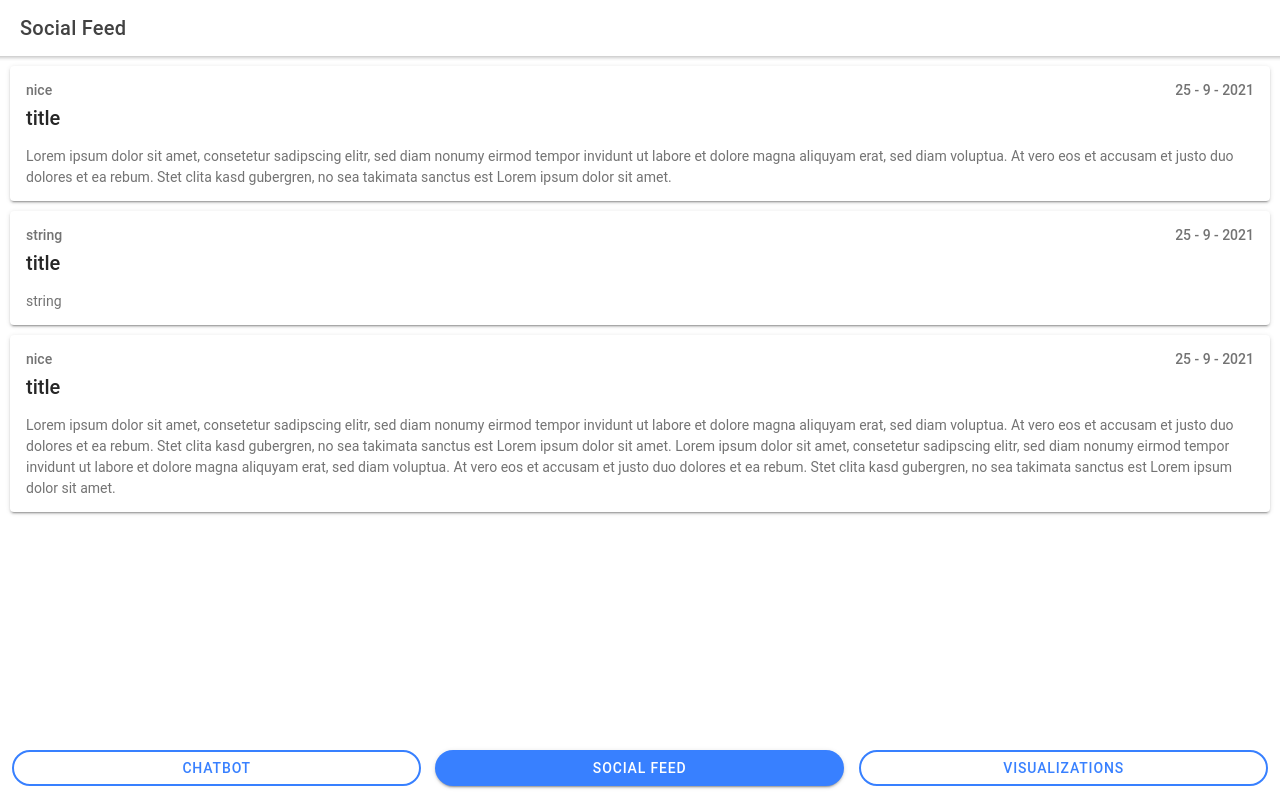
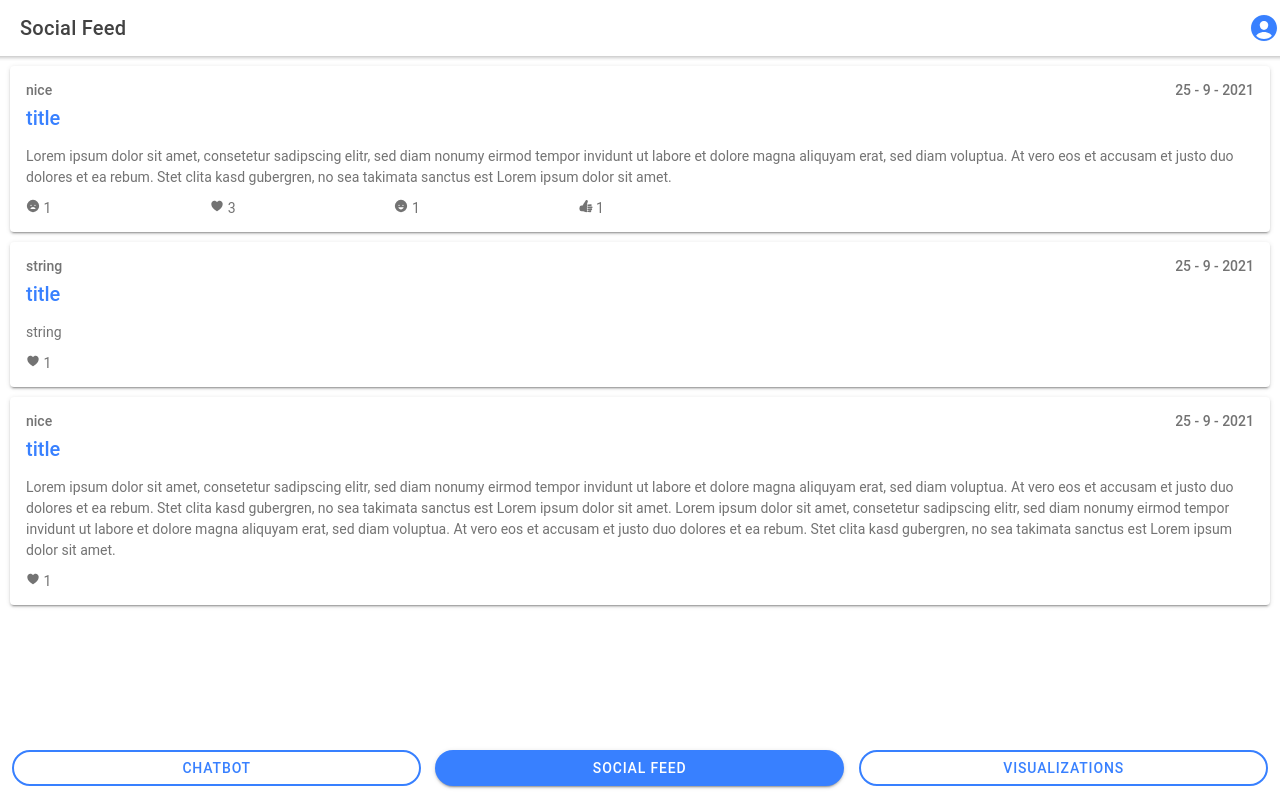
Before and after one commit to ognacy/roche-challenge-frontend, a React (Create React App) app: page /social-feed in a window 1280 px wide. Built offline with nearby package versions, Linux system fonts and the light colour scheme.

Commit message:
add styling and improve social feed component

```diff
--- a/package.json
+++ b/package.json
@@ -8,6 +8,7 @@
     "@testing-library/jest-dom": "^5.14.1",
     "@testing-library/react": "^11.2.7",
     "@testing-library/user-event": "^12.8.3",
+    "ionicons": "^5.5.3",
     "react": "^17.0.2",
     "react-dom": "^17.0.2",
     "react-router-dom": "^5.3.0",
--- a/src/App.css
+++ b/src/App.css
@@ -8,7 +8,7 @@
 .mainPage .ionGrid {
   display: flex;
   flex-direction: column;
-  margin: 50% 0;
+  margin-top: 50%;
   vertical-align: middle !important;
 }
 
@@ -18,6 +18,10 @@
 
 .socialFeed .alignRight {
   text-align: right;
+}
+
+.socialFeed .icon {
+  width: 50px;
 }
 
 .removePadding {
@@ -40,3 +44,8 @@
     background: plum;
     color: #fff;
 }
+
+.reactionWidth {
+  width: 60%;
+  margin-top: 10px;
+}
--- a/src/Components/SocialFeed.js
+++ b/src/Components/SocialFeed.js
@@ -12,14 +12,16 @@ import {
   IonCardContent,
   IonGrid,
   IonRow,
-  IonCol
+  IonCol,
+  IonIcon
 } from "@ionic/react";
+import {thumbsUp, heart, happy, sad, personCircle} from "ionicons/icons";
 
 const Home = () => {
   const blog = [
     {
       stories: {
-        timestamp: "2021-09-25T09:34:05.996Z",
+        timestamp: new Date("2021-09-25T09:34:05.996Z"),
         author_id: "lol123",
         author_display_name: "nice",
         title: "title",
@@ -30,12 +32,37 @@ const Home = () => {
             reaction_user_id: "string",
             reaction_display_name: "string",
           },
+          {
+            reaction_type: "hug",
+            reaction_user_id: "string",
+            reaction_display_name: "string",
+          },
+          {
+            reaction_type: "smile",
+            reaction_user_id: "string",
+            reaction_display_name: "string",
+          },
+          {
+            reaction_type: "hug",
+            reaction_user_id: "string",
+            reaction_display_name: "string",
+          },
+          {
+            reaction_type: "cry",
+            reaction_user_id: "string",
+            reaction_display_name: "string",
+          },
+          {
+            reaction_type: "thumbs up",
+            reaction_user_id: "string",
+            reaction_display_name: "string",
+          },
         ],
       },
     },
     {
       stories: {
-        timestamp: "2021-09-25T09:34:05.996Z",
+        timestamp: new Date("2021-09-25T09:34:05.996Z"),
         author_id: "string",
         author_display_name: "string",
         title: "title",
@@ -51,7 +78,7 @@ const Home = () => {
     },
     {
       stories: {
-        timestamp: "2021-09-25T09:34:05.996Z",
+        timestamp: new Date("2021-09-25T09:34:05.996Z"),
         author_id: "lol123",
         author_display_name: "nice",
         title: "title",
@@ -68,11 +95,71 @@ const Home = () => {
   ];
 
   const dateFormat = (timestamp) => {
-    let date = new Date(timestamp);
+    let date = timestamp;
     var month = date.getMonth() + 1;
     var day = date.getDate();
     var year = date.getFullYear();
     return day + " - " + month + " - " + year;
+  }
+
+  const getReactions = (reactions) => {
+    let hugCount = 0;
+    let cryCount = 0;
+    let smileCount = 0;
+    let thumbsUpCount = 0;
+    for (let index = 0; index < reactions.length; index++) {
+      switch(reactions[index].reaction_type) {
+        case "hug":
+          hugCount += 1;
+          break;
+        case "cry":
+          cryCount += 1;
+          break;
+        case "smile":
+          smileCount += 1;
+          break;
+        case "thumbs up":
+          thumbsUpCount += 1;
+          break;
+        default:
+          break;
+      }
+    }
+    const reactionsArray = [{
+          count: cryCount,
+          icon: sad,
+        },
+        {
+          count: hugCount,
+          icon: heart,
+        },
+        {
+          count: smileCount,
+          icon: happy,
+        },
+        {
+          count: thumbsUpCount,
+          icon: thumbsUp,
+        },
+    ]
+
+    return reactionsArray;
+  }
+
+  const showReactions = (reactions) => {
+    const reactionObject = getReactions(reactions);
+    return (
+      reactionObject.map((reaction, index) => (
+        <>
+        {reaction.count > 0 && (
+          <IonCol className="removePadding">
+            <IonIcon icon={reaction.icon}></IonIcon>
+            <span> {reaction.count}</span>
+          </IonCol>
+        )}
+        </>
+      ))
+    )
   }
 
   return (
@@ -80,6 +167,7 @@ const Home = () => {
       <IonHeader>
         <IonToolbar>
           <IonTitle>Social Feed</IonTitle>
+          <IonIcon icon={personCircle} slot="end" size="large" color="primary"></IonIcon>
         </IonToolbar>
       </IonHeader>
       <IonContent>
@@ -94,11 +182,18 @@ const Home = () => {
                 </IonRow>
               </IonGrid>
             </IonCardSubtitle>
-            <IonCardTitle>{user.stories.title}</IonCardTitle>
+            <IonCardTitle color="primary">{user.stories.title}</IonCardTitle>
           </IonCardHeader>
 
           <IonCardContent>
             {user.stories.story_content}
+            <div>
+              <IonGrid className="removePadding">
+                <IonRow className="reactionWidth">
+                  {showReactions(user.stories.reactions)}
+                </IonRow>
+              </IonGrid>
+            </div>
           </IonCardContent>
         </IonCard>
         ))}
```
